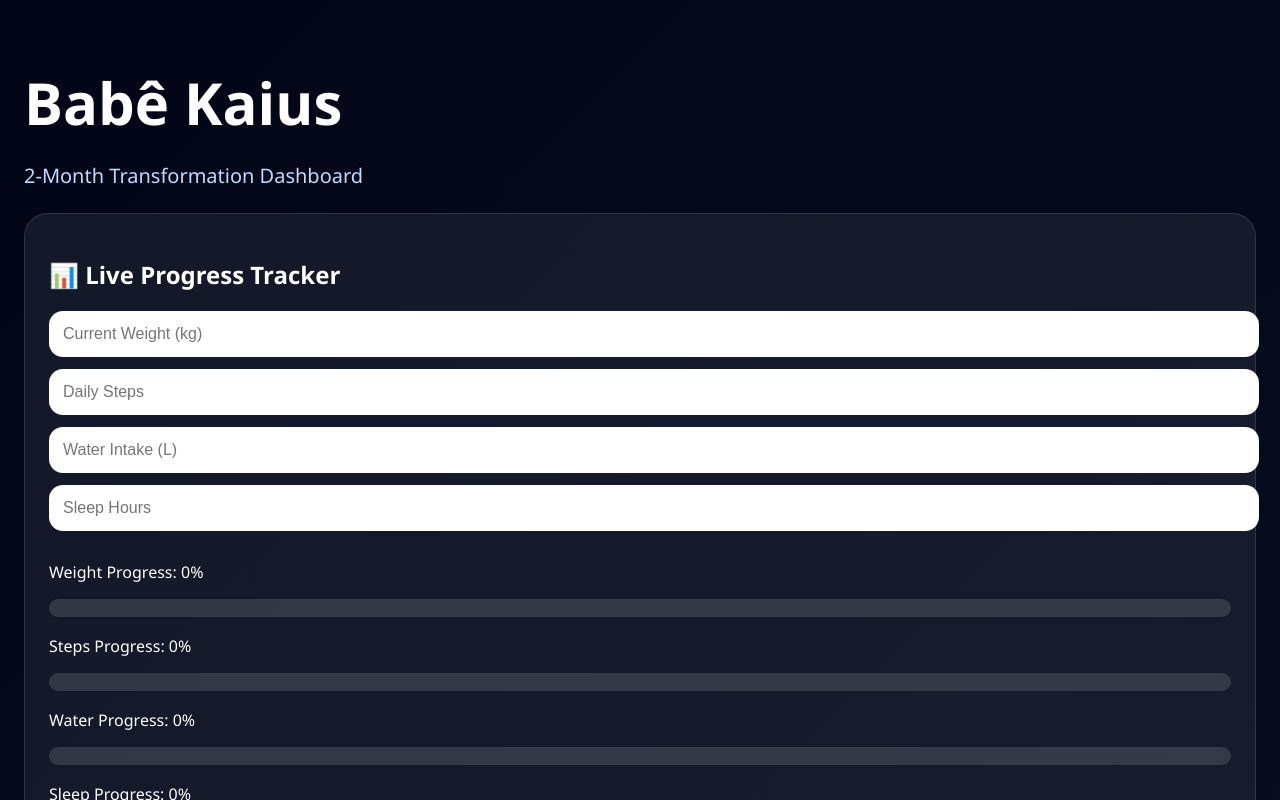
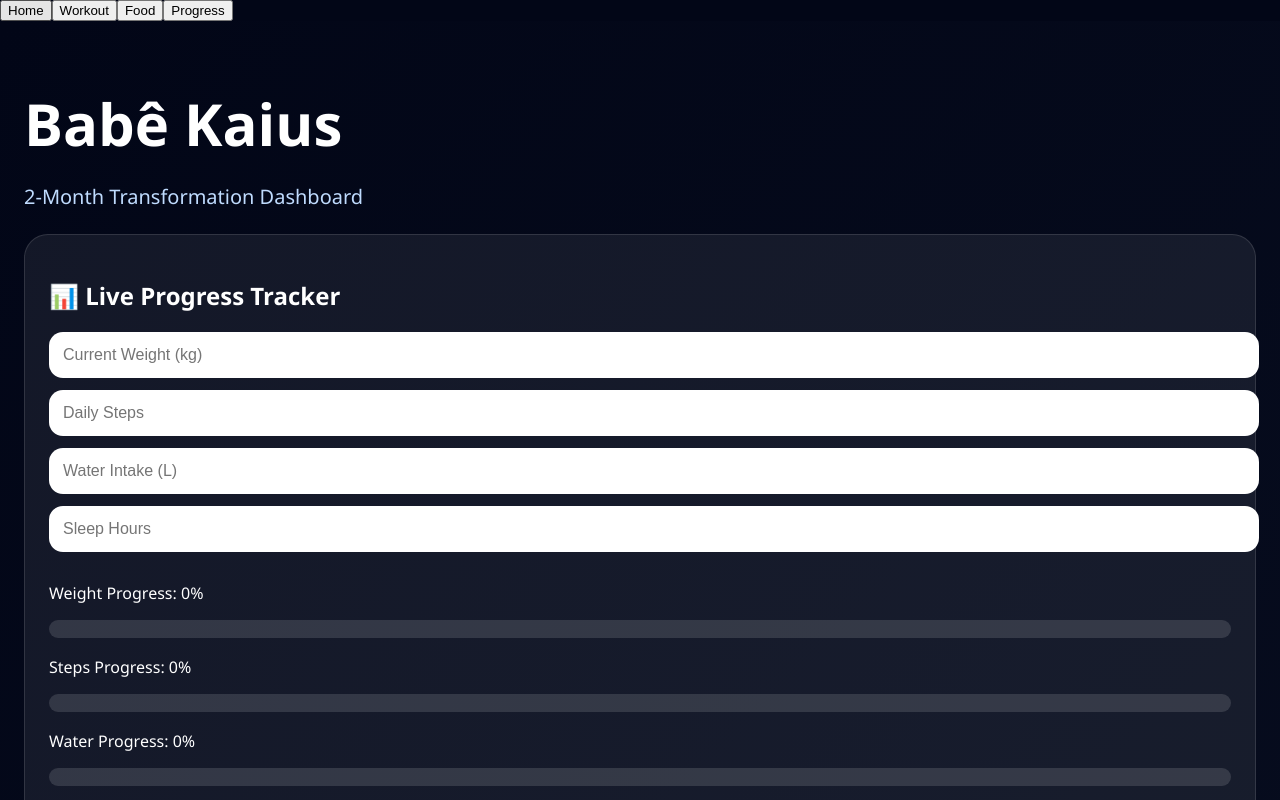
Before and after one commit to saudsaeed1992-eng/fitness-coach-app, a Next.js app: page / in a window 1280 px wide. Shown: the top 800 px of the page. Built offline with nearby package versions, Linux system fonts and the light colour scheme.

Commit message:
Update page.js

```diff
--- a/app/page.js
+++ b/app/page.js
@@ -3,6 +3,7 @@
 import { useState } from "react";
 
 export default function Home() {
+  const [activeSection, setActiveSection] = useState("home");
   const [weight, setWeight] = useState("");
   const [steps, setSteps] = useState("");
   const [water, setWater] = useState("");
@@ -261,6 +262,36 @@ export default function Home() {
   );
 
   return (
+<>
+<div style={styles.navbar}>
+<button
+style={styles.navButton}
+onClick={() => setActiveSection("home")}
+>
+Home
+</button>
+
+<button
+style={styles.navButton}
+onClick={() => setActiveSection("workout")}
+>
+Workout
+</button>
+
+<button
+style={styles.navButton}
+onClick={() => setActiveSection("food")}
+>
+Food
+</button>
+
+<button
+style={styles.navButton}
+onClick={() => setActiveSection("progress")}
+>
+Progress
+</button>
+</div>
     <main style={styles.page}>
       <h1 style={styles.title}>
         Babê Kaius
@@ -570,6 +601,7 @@ export default function Home() {
   </div>
 </section>
     </main>
+    </>
   );
 }
 
```
